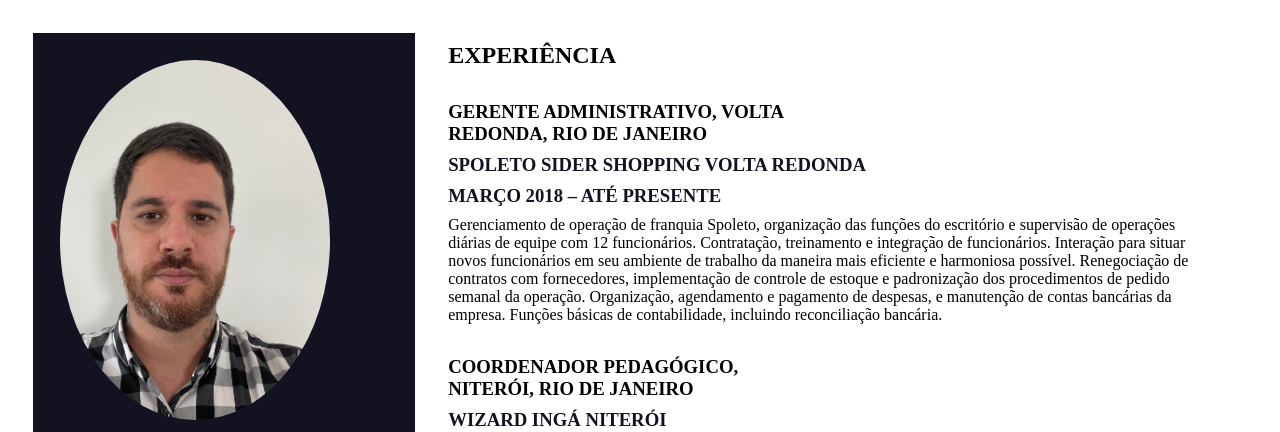
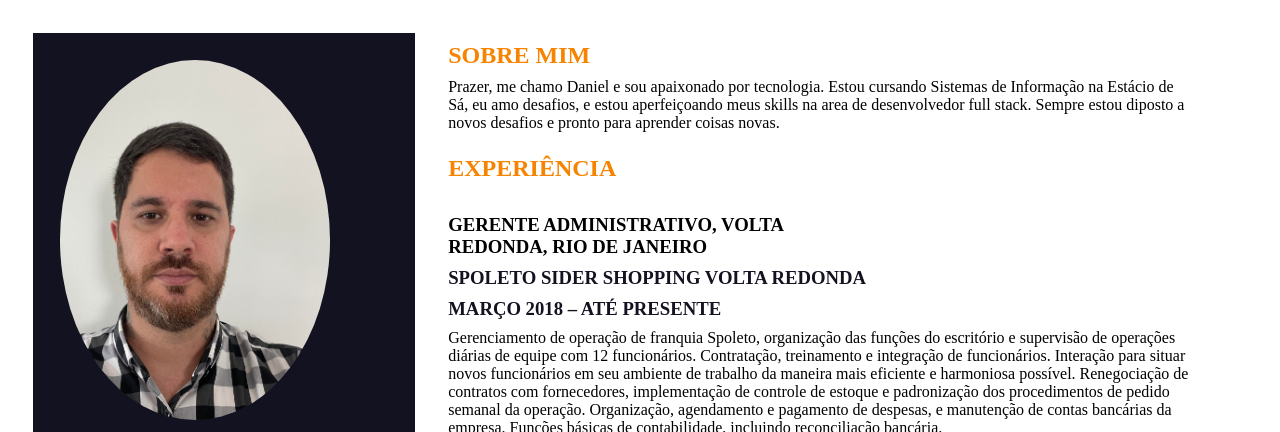
Before and after one commit to dandesouza87/CurriculoOnline, a plain HTML site: page index.html in a window 1280 px wide. Shown: the top 432 px of the page. Drawn offline with Linux system fonts and the light colour scheme.

Commit message:
sobre mim

```diff
--- a/css/style.css
+++ b/css/style.css
@@ -35,7 +35,7 @@ img{
     color: whitesmoke;
 }
 h2{
-    color:rgb(0, 0, 0);
+    color:rgb(247, 132, 0);
 }
 
 h3{
--- a/index.html
+++ b/index.html
@@ -66,6 +66,10 @@
             </div>
         </div>
         <div id="right">
+            <div id="sobreMim">
+                <h2>SOBRE MIM</h2>
+                <p>Prazer, me chamo Daniel e sou apaixonado por tecnologia. Estou cursando Sistemas de Informação na Estácio de Sá, eu amo desafios, e estou aperfeiçoando meus skills na area de desenvolvedor full stack. Sempre estou diposto a novos desafios e pronto para aprender coisas novas.</p>
+            </div>
             <div id="experiencia">
                 <h2>EXPERIÊNCIA</h2>
                 <br>
```
